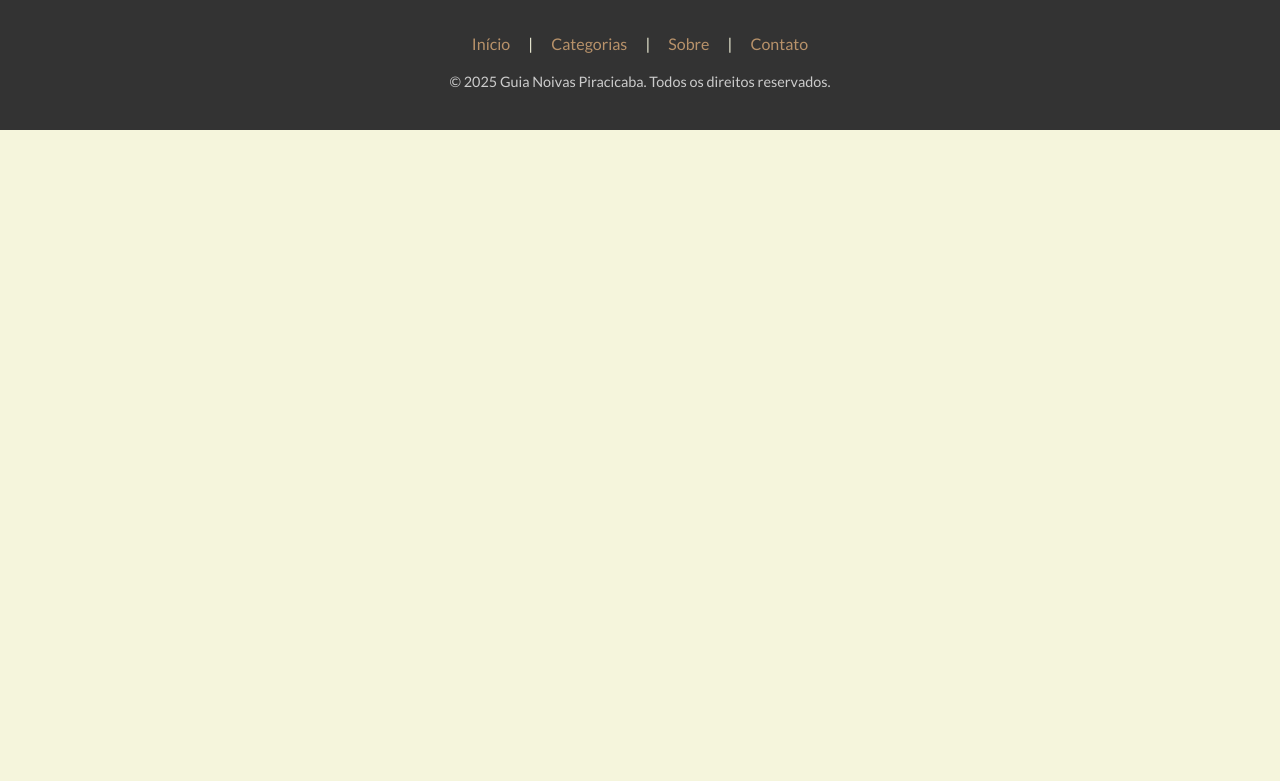
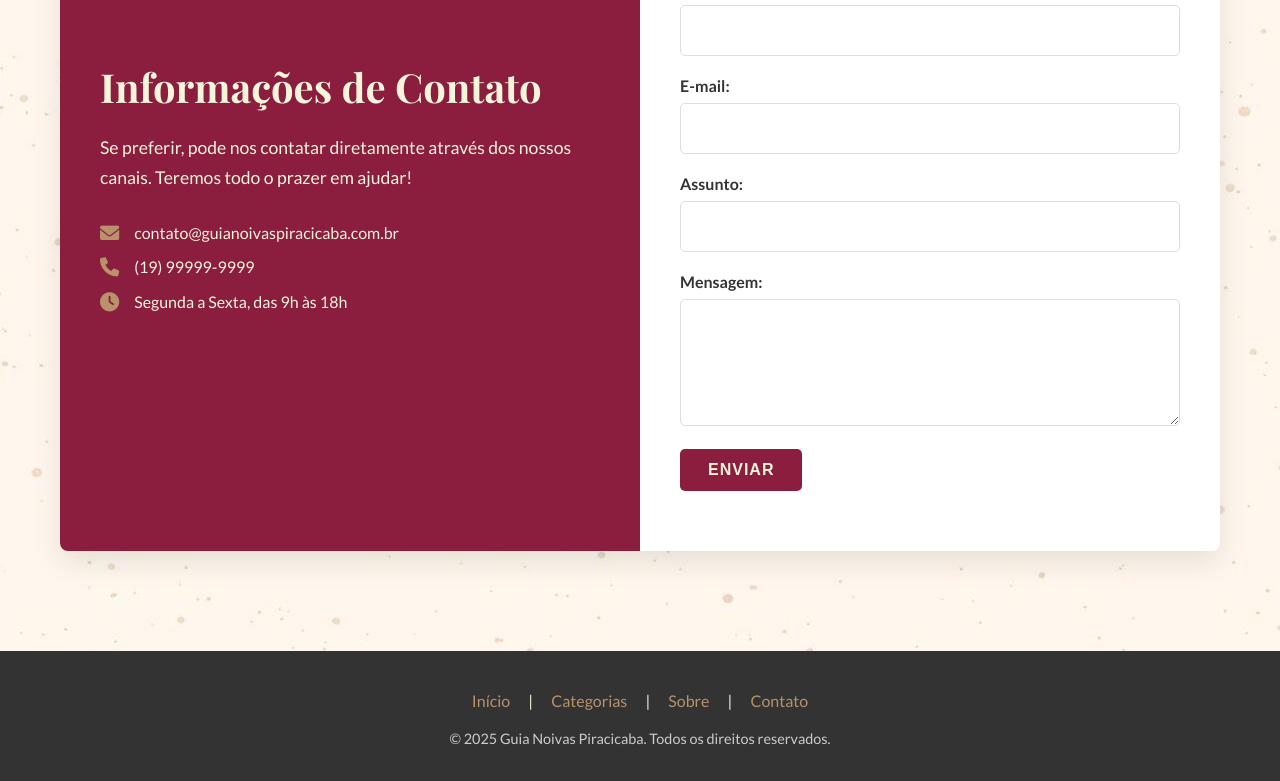
Before and after one commit to jhbortol/guianoivas, a plain HTML site: page piracicaba/contato.html in a window 1280 px wide. Shown: the part 779-1560 px from the top of the page. Before the commit the page ends 909 px from the top, so only its background shows below. Drawn offline with nearby package versions, Linux system fonts and the light colour scheme.

Commit message:
ajustes contato

```diff
--- a/piracicaba/contato.html
+++ b/piracicaba/contato.html
@@ -31,11 +31,24 @@
         </div>
     </header>
 
-    <section class="conteudo-contato">
-        <div class="container">
-            <div class="contato-info">
+    <main class="container">
+        <section class="conteudo-contato">
+
+            <div class="contato-detalhes">
+                <div>
+                    <h2>Informações de Contato</h2>
+                    <p>Se preferir, pode nos contatar diretamente através dos nossos canais. Teremos todo o prazer em ajudar!</p>
+                    <ul>
+                        <li><i class="fa-solid fa-envelope"></i> <a href="mailto:contato@guianoivaspiracicaba.com.br">contato@guianoivaspiracicaba.com.br</a></li>
+                        <li><i class="fa-solid fa-phone"></i> <a href="tel:+5519999999999">(19) 99999-9999</a></li>
+                        <li><i class="fa-solid fa-clock"></i> Segunda a Sexta, das 9h às 18h</li>
+                    </ul>
+                </div>
+            </div>
+
+            <div class="contato-form">
                 <h2>Envie sua Mensagem</h2>
-                <form class="form-contato">
+                <form>
                     <div class="form-grupo">
                         <label for="nome">Nome Completo:</label>
                         <input type="text" id="nome" name="nome" required>
@@ -50,13 +63,14 @@
                     </div>
                     <div class="form-grupo">
                         <label for="mensagem">Mensagem:</label>
-                        <textarea id="mensagem" name="mensagem" rows="6" required></textarea>
+                        <textarea id="mensagem" name="mensagem" rows="5" required></textarea>
                     </div>
                     <button type="submit" class="btn-primary">Enviar</button>
                 </form>
             </div>
-        </div>
-    </section>
+
+        </section>
+    </main>
 
     <footer class="rodape">
         <div class="rodape-links">
--- a/piracicaba/css/estilo.css
+++ b/piracicaba/css/estilo.css
@@ -37,11 +37,7 @@ body {
 }
 
 .menu-principal .logo img {
-    height: 70px;
-    border: 2px solid #B8926A;
-    border-radius: 50%;
-    padding: 5px;
-    background-color: #fff;
+    height: 80px;
 }
 
 .menu-principal .nav-links {
@@ -363,3 +359,112 @@ body {
     font-size: 0.9em;
     color: #ccc;
 }
+
+/* --- 9. Conteúdo da Página de Contato (REFINADO) --- */
+.conteudo-contato {
+    padding: 0; /* Remove padding para o layout de duas colunas funcionar bem */
+    background-color: #F5F5DC;
+    display: flex;
+    align-items: stretch; /* Faz as colunas terem a mesma altura */
+    flex-wrap: wrap;
+    max-width: 1200px;
+    margin: 80px auto; /* Adiciona espaçamento vertical */
+    box-shadow: 0 10px 30px rgba(0,0,0,0.1);
+    border-radius: 8px;
+    overflow: hidden; /* Garante que o border-radius seja aplicado */
+}
+
+.contato-detalhes, .contato-form {
+    flex: 1; /* Divide o espaço igualmente */
+    padding: 60px 40px;
+}
+
+/* Coluna da Esquerda (Detalhes) - Fundo Burgundy */
+.contato-detalhes {
+    background-color: #8B1E3F; /* Burgundy */
+    color: #F5F5DC; /* Texto Creme */
+    display: flex;
+    flex-direction: column;
+    justify-content: center;
+}
+
+.contato-detalhes h2 {
+    font-family: 'Playfair Display', serif;
+    font-size: 2.5em;
+    margin-bottom: 20px;
+}
+
+.contato-detalhes p {
+    font-size: 1.1em;
+    line-height: 1.7;
+    margin-bottom: 30px;
+}
+
+.contato-detalhes ul {
+    list-style: none;
+    padding: 0;
+}
+
+.contato-detalhes ul li {
+    margin-bottom: 15px;
+    display: flex;
+    align-items: center;
+    gap: 15px;
+}
+
+.contato-detalhes ul li .fa-solid {
+    font-size: 1.2em;
+    color: #B8926A; /* Ícones em Dourado */
+}
+
+.contato-detalhes a {
+    color: #F5F5DC;
+    text-decoration: none;
+    transition: color 0.3s ease;
+}
+
+.contato-detalhes a:hover {
+    color: #B8926A;
+}
+
+/* Coluna da Direita (Formulário) - Fundo Branco */
+.contato-form {
+    background-color: #fff;
+}
+
+.contato-form h2 {
+    font-family: 'Playfair Display', serif;
+    font-size: 2.5em;
+    color: #8B1E3F;
+    margin-bottom: 30px;
+}
+
+.form-grupo {
+    margin-bottom: 20px;
+}
+
+.form-grupo label {
+    display: block;
+    font-family: 'Lato', sans-serif;
+    font-weight: 700;
+    margin-bottom: 8px;
+    color: #333333;
+}
+
+.form-grupo input,
+.form-grupo textarea {
+    width: 100%;
+    padding: 15px;
+    border: 1px solid #ddd;
+    border-radius: 5px;
+    font-family: 'Lato', sans-serif;
+    font-size: 1em;
+    transition: border-color 0.3s ease, box-shadow 0.3s ease;
+}
+
+.form-grupo input:focus,
+.form-grupo textarea:focus {
+    border-color: #B8926A; /* Dourado ao focar */
+    box-shadow: 0 0 5px rgba(184, 146, 106, 0.5);
+    outline: none;
+}
```
